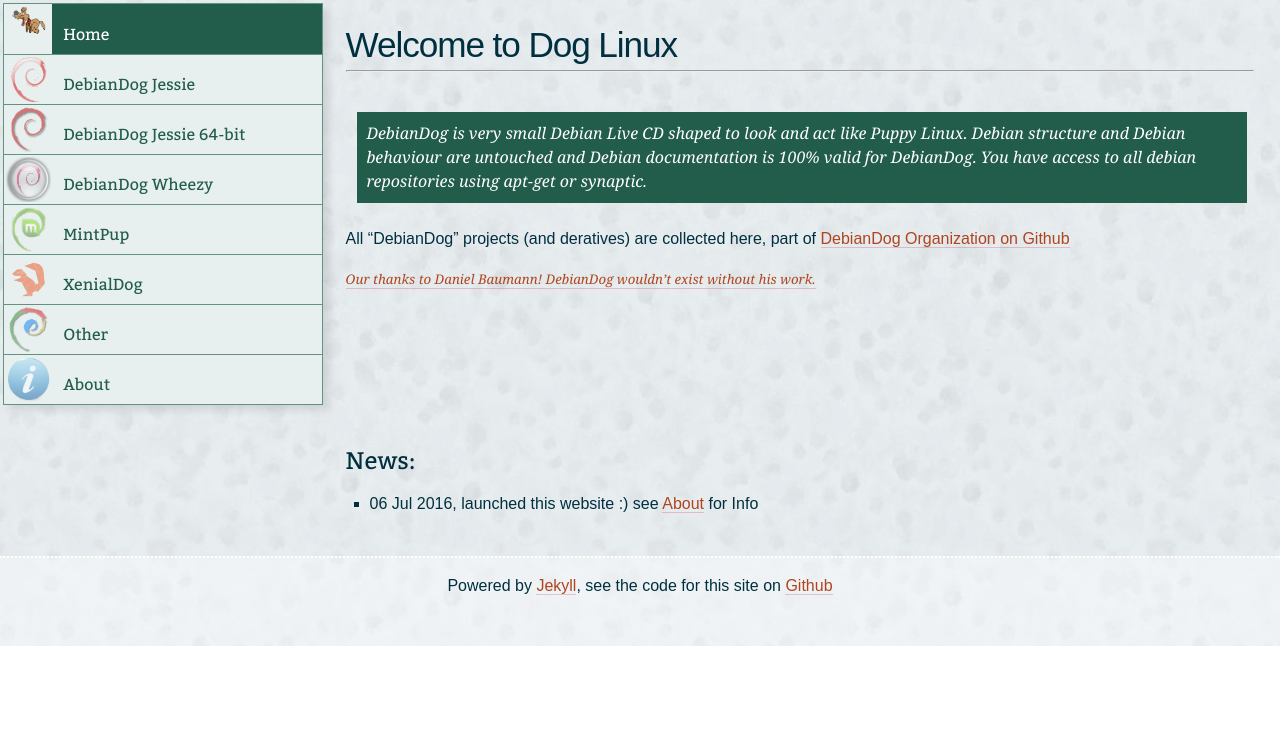
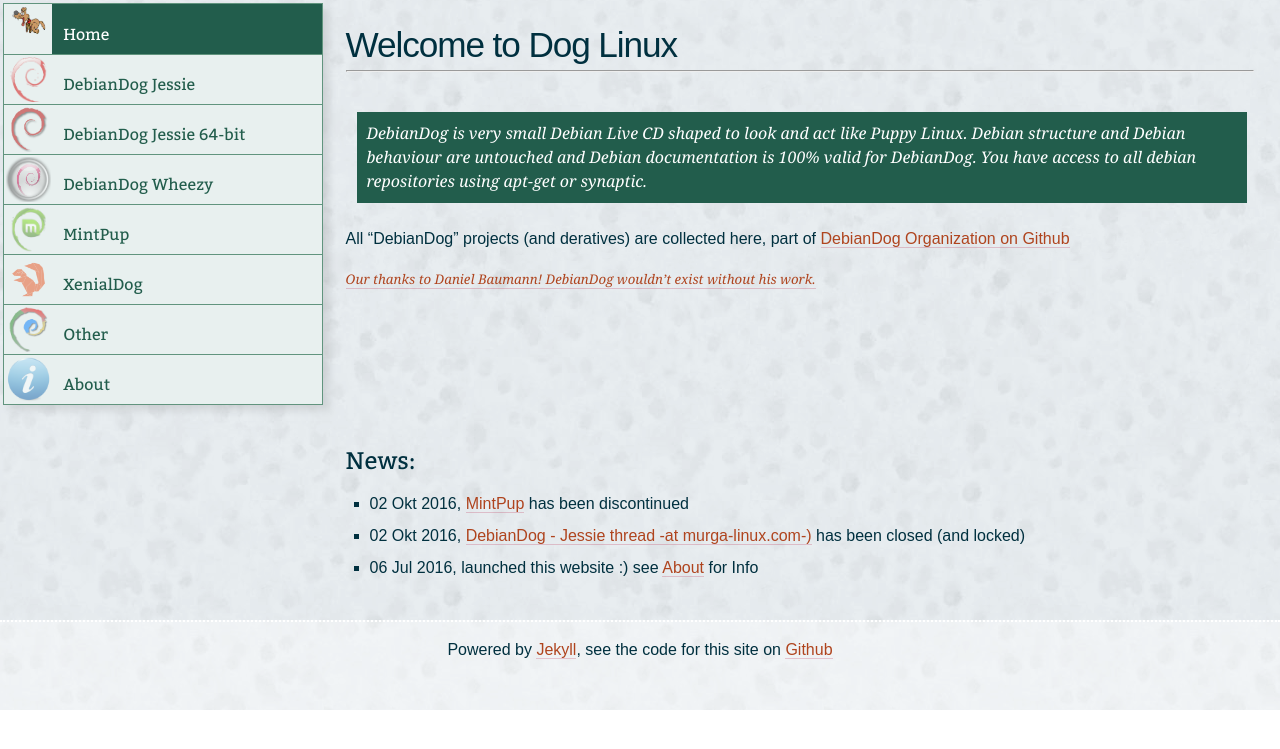
Before and after one commit to DebianDog/doglinux, a Jekyll site: the page built from index.md, in a window 1280 px wide. Shown: the top 749 px of the page. Built offline with Jekyll 4.4.1, drawn with Linux system fonts in a browser that asks for light colours.

Commit message:
Updated News on home page and updated Mintpup page

```diff
--- a/index.md
+++ b/index.md
@@ -26,6 +26,10 @@ All "DebianDog" projects (and deratives) are collected here, part of [DebianDog
 
 ## News:
 
+- 02 Okt 2016, [MintPup](zz04mintpup.html) has been discontinued
+
+- 02 Okt 2016, [DebianDog - Jessie thread -at murga-linux.com-)](http://murga-linux.com/puppy/viewtopic.php?p=926601#926601) has been closed (and locked)
+
 - 06 Jul 2016, launched this website  :) see [About](zz07about.html) for Info
 
 
```
Also changed, not shown: zz04mintpup.md (+7 -5 lines), zz06other.md (+1 -1 lines).
